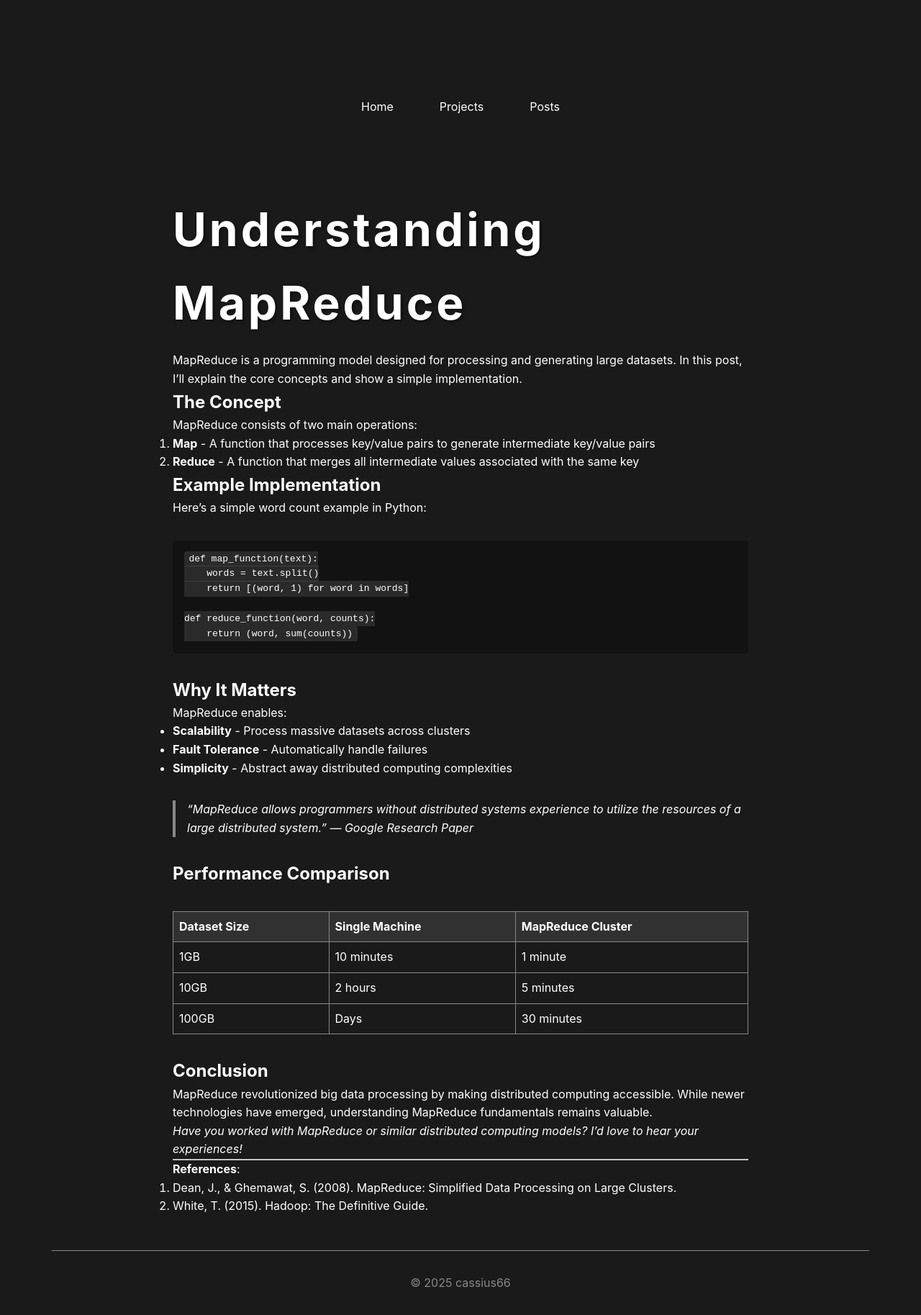
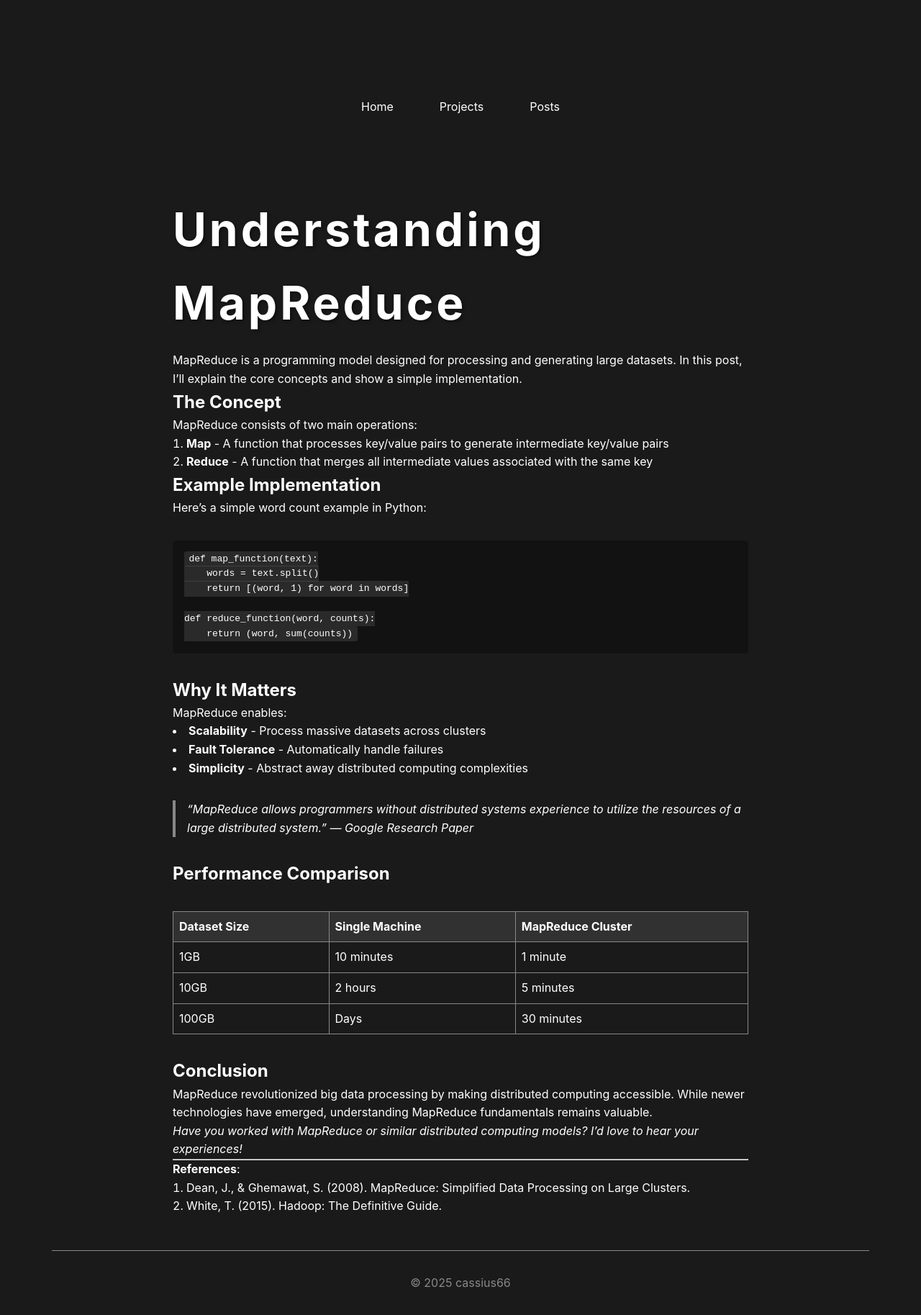
Before and after one commit to cassius66/cassius66.github.io, a Jekyll site: the page built from _posts/2025-05-06-understanding-map-reduce.md, in a window 1280 px wide. Shown: the whole page at 72% size. Built offline with Jekyll 4.4.1, drawn with Linux system fonts in a browser that asks for light colours.

Commit message:
show `li` elements inside `ul` and `ol` elements

```diff
--- a/css/styles.css
+++ b/css/styles.css
@@ -205,6 +205,12 @@ main th {
     background-color: rgba(255, 255, 255, 0.1);
 }
 
+/* better list elements */
+
+ol li, ul li {
+    list-style-position: inside;
+}
+
 /* Footer */
 footer {
     text-align: center;
```
